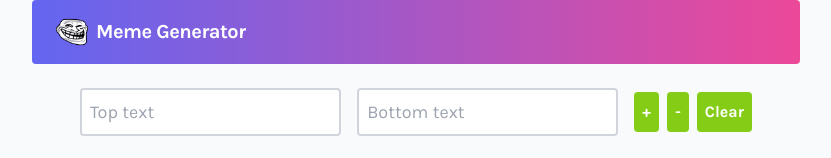
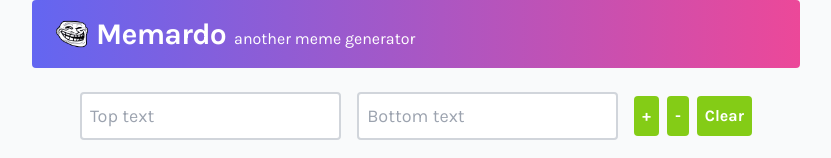
Before and after one commit to alejoelconejo/scrimba-meme, a React (Vite) app: page / in a window 1280 px wide. Shown: the top 158 px of the page, without its empty margins (224-1055 px from the left). Built offline with nearby package versions, Linux system fonts and the light colour scheme; no server answers.

Commit message:
Add new title to header

```diff
--- a/index.html
+++ b/index.html
@@ -10,7 +10,7 @@
       rel="stylesheet"
     />
     <meta name="viewport" content="width=device-width, initial-scale=1.0" />
-    <title>Meme Generator</title>
+    <title>Memardo - another meme generator</title>
   </head>
   <body>
     <div id="root"></div>
--- a/src/components/Header.jsx
+++ b/src/components/Header.jsx
@@ -5,9 +5,10 @@ export default function Header() {
     <div className="flex justify-between items-center py-4 px-6 max-w-3xl mx-auto rounded bg-gradient-to-r from-indigo-500 to-pink-500">
       <div className="flex justify-center items-center gap-2">
         <img className="w-8" src={trollFace} />
-        <h1 className="font-bold text-xl leading-6 tracking-tight">
-          Meme Generator
-        </h1>
+        <div className="flex gap-2 items-baseline">
+          <h1 className="font-bold text-3xl tracking-tight">Memardo</h1>
+          <p className=" sm:block hidden">another meme generator</p>
+        </div>
       </div>
     </div>
   )
```
